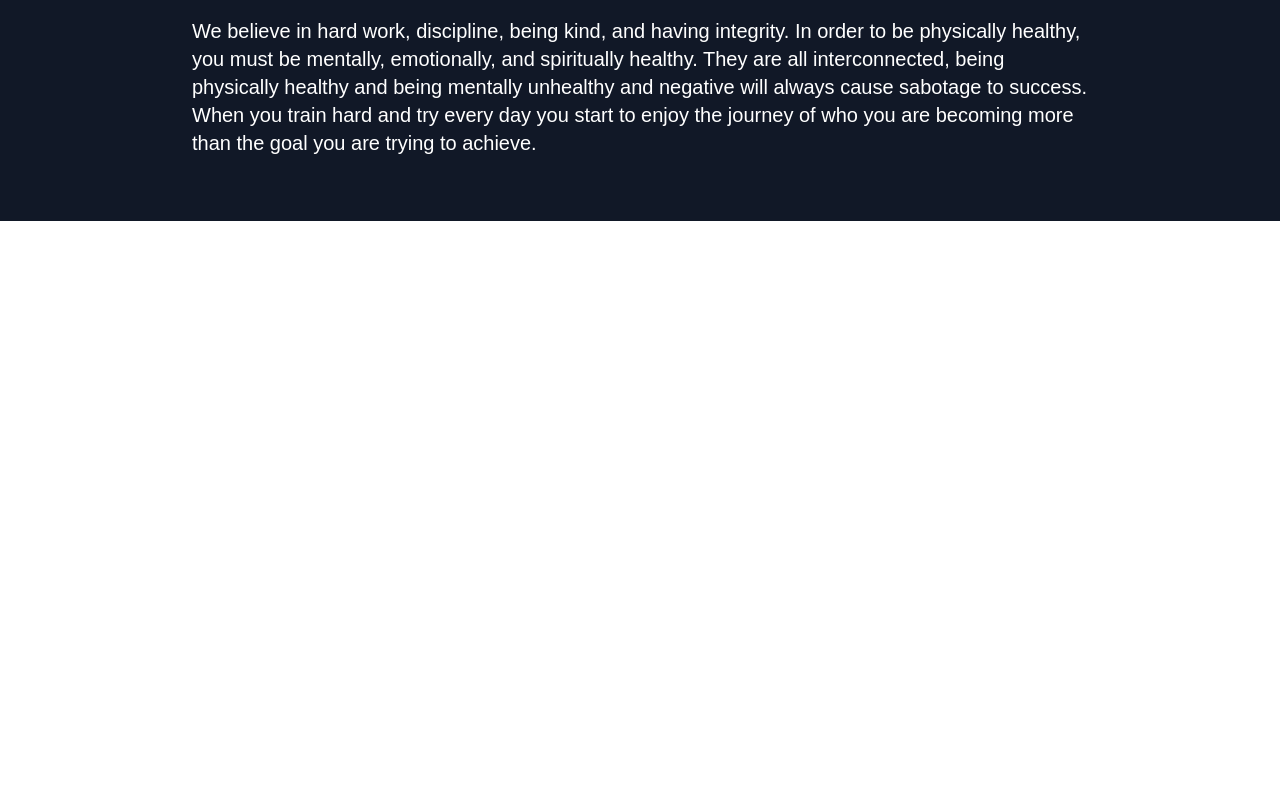
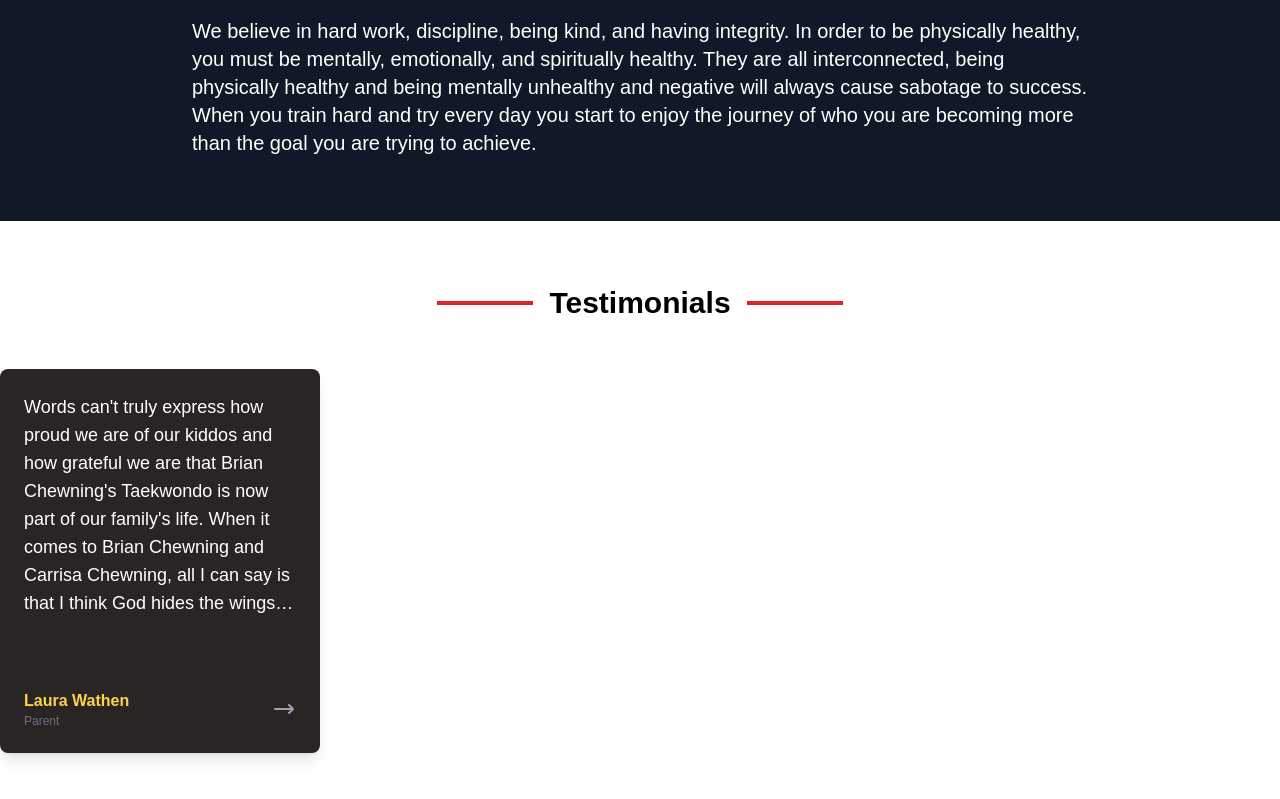
Before and after one commit to DylanWDev/GetRaw-Martial-Arts, a Next.js app: page / in a window 1280 px wide. Shown: the part 1903-2702 px from the top of the page. Before the commit the page ends 2124 px from the top, so only its background shows below. Built offline with nearby package versions, Linux system fonts and the light colour scheme.

Commit message:
almost finished with testimonials page

```diff
--- a/src/app/components/Nav/Nav.jsx
+++ b/src/app/components/Nav/Nav.jsx
@@ -27,10 +27,9 @@ const Nav = () => {
           <a href="/about">About</a>
           <a href="/schedule">Schedule</a>
           <a href="/contact">Contact</a>
-          <button className="rounded-full bg-white p-1 shadow-2xl">
+          <button className="rounded-full bg-white p-1 shadow-2xl transform transition-transform hover:scale-110">
             <svg xmlns="http://www.w3.org/2000/svg" fill="none" viewBox="0 0 24 24" strokeWidth={1.5} stroke="currentColor" className="w-6 h-6 text-black">
-              <path strokeLinecap="round" strokeLinejoin="round" d="M15 10.5a3 3 0 1 1-6 0 3 3 0 0 1 6 0Z" />
-              <path strokeLinecap="round" strokeLinejoin="round" d="M19.5 10.5c0 7.142-7.5 11.25-7.5 11.25S4.5 17.642 4.5 10.5a7.5 7.5 0 1 1 15 0Z" />
+              <path strokeLinecap="round" strokeLinejoin="round" d="M2.25 6.75c0 8.284 6.716 15 15 15h2.25a2.25 2.25 0 0 0 2.25-2.25v-1.372c0-.516-.351-.966-.852-1.091l-4.423-1.106c-.44-.11-.902.055-1.173.417l-.97 1.293c-.282.376-.769.542-1.21.38a12.035 12.035 0 0 1-7.143-7.143c-.162-.441.004-.928.38-1.21l1.293-.97c.363-.271.527-.734.417-1.173L6.963 3.102a1.125 1.125 0 0 0-1.091-.852H4.5A2.25 2.25 0 0 0 2.25 4.5v2.25Z" />
             </svg>
           </button>
         </div>
--- a/src/app/globals.css
+++ b/src/app/globals.css
@@ -70,3 +70,11 @@ html {
   background-color: rgba(0, 0, 0, 0.4); /* Adjust the color and opacity as needed */
   z-index: -1; /* Ensure the pseudo-element stays behind the content */
 }
+
+
+.custom-line-clamp {
+  display: -webkit-box;
+  -webkit-box-orient: vertical;
+  -webkit-line-clamp: 8; /* Adjust the number to your desired line clamp */
+  overflow: hidden;
+}
--- a/src/app/page.js
+++ b/src/app/page.js
@@ -12,6 +12,7 @@ const Home = () => {
         <LandingContent />
         <About />
         <PhilosophySection />
+        <Testimonials />
       </div>
     </>
   );
@@ -25,15 +26,10 @@ const LandingContent = () => {
           GetRaw Martial Arts!
         </h1>
         <p className="tracking-wide text-sm sm:text-base md:text-lg lg:text-xl xl:text-1xl w-full lg:w-9/12">
-          Welcome to Get Ready and Win Martial Arts! We specialize in using
-          martial arts to develop essential life skills, aiming to equip you
-          with the tools for success in every aspect of life. Rooted in
-          Christian values, our academy emphasizes family, respect, and
-          self-defense. Join us to unlock your full potential through martial
-          arts discipline!
+          Start Your Martial Arts Journey Today!
         </p>
         <button className="tracking-widest font-bold rounded-full bg-red-700 p-2 w-48 sm:w-60 md:w-72 lg:w-80 xl:w-80">
-          GET STARTED
+          <a href="/contact">GET STARTED</a>
         </button>
       </div>
     </div>
@@ -46,7 +42,9 @@ const PhilosophySection = () => {
       <div className="flex flex-col items-center">
         <div className="flex flex-row items-center mb-6 text-white">
           <hr className="border-2 border-red-600 w-16 sm:w-24"></hr>
-          <h2 className="text-2xl sm:text-3xl font-bold relative mx-4">Our Philosophy</h2>
+          <h2 className="text-2xl sm:text-3xl font-bold relative mx-4">
+            Our Philosophy
+          </h2>
           <hr className="border-2 border-red-600 w-16 sm:w-24"></hr>
         </div>
         <div className="max-w-4xl text-white">
@@ -93,33 +91,96 @@ const PhilosophySection = () => {
   );
 };
 
-
 const About = () => {
   return (
     <section className="py-12 px-4 sm:px-12 bg-gray-100 ">
       <div className="max-w-4xl mx-auto flex flex-col sm:flex-row items-center">
-        <div className="w-full sm:w-1/2 mb-8">
-          <div className="flex flex-col items-center sm:items-start">
-            <div className="flex flex-row items-center mb-6 text-black">
+        <div className="w-full sm:w-1/2 mb-8 flex">
+          <div className="flex flex-col items-center sm:items-start justify-center">
+            <div className="flex flex-row items-center mb-6 text-white">
               <hr className="border-2 border-red-600 w-16 sm:w-24"></hr>
-              <h2 className="text-2xl sm:text-3xl font-bold relative mx-4">About Us</h2>
+              <h2 className="text-black text-2xl sm:text-3xl font-bold relative mx-4">
+                About Us
+              </h2>
               <hr className="border-2 border-red-600 w-16 sm:w-24"></hr>
             </div>
             <p className="text-base sm:text-lg md:text-xl lg:text-lg xl:text-xl mb-4 text-black">
-            Welcome to Get Ready and Win Martial Arts! We specialize in using martial arts to develop essential life skills, aiming to equip you with the tools for success in every aspect of life. Rooted in Christian values, our academy emphasizes family, respect, and self-defense. Join us to unlock your full potential through martial arts discipline!
+              Welcome to Get Ready and Win Martial Arts! We specialize in using
+              martial arts to develop essential life skills, aiming to equip you
+              with the tools for success in every aspect of life. Rooted in
+              Christian values, our academy emphasizes family, respect, and
+              self-defense. Join us to unlock your full potential through
+              martial arts discipline!
             </p>
             <p className="text-base sm:text-lg md:text-xl lg:text-lg xl:text-xl mb-4 text-black">
-              You can customize this component further by adding images, videos, or any other relevant content.
+              You can customize this component further by adding images, videos,
+              or any other relevant content.
             </p>
           </div>
         </div>
-        <div className="w-full sm:w-1/2">
-          <img src="images/kicking.webp" alt="About Us" className="w-full h-auto" style={{ filter: "brightness(0.1)" }} />
+        <div className="w-full sm:w-1/2 flex justify-center">
+          <img
+            src="images/kicking.webp"
+            alt="About Us"
+            className="w-full h-auto"
+            style={{ filter: "brightness(0.1)" }}
+          />
         </div>
       </div>
     </section>
   );
 };
 
+const Testimonials = ({ name, testimonial }) => {
+  return (
+    <section className="bg-white overflow-hidden shadow-lg py-16">
+      <div className="flex justify-center pb-12 items-center">
+        <hr className="border-2 border-red-600 w-16 sm:w-24"></hr>
+        <h2 className="text-2xl sm:text-3xl font-bold relative mx-4">
+          Testimonials
+        </h2>
+        <hr className="border-2 border-red-600 w-16 sm:w-24"></hr>
+      </div>
+      <Card
+        name="Laura Wathen"
+        testimonial="Words can't truly express how proud we are of our kiddos and how grateful we are that Brian Chewning's Taekwondo is now part of our family's life. When it comes to Brian Chewning and Carrisa Chewning, all I can say is that I think God hides the wings of angels so we don't freak out when we meet them. These people are nothing short of inspirational!!! If anyone is seeking an activity for their kids that builds strength, stamina, skill, character, perseverance and RESPECT or are in search of a new resource for mental and physical health, fitness and, yes, fun for themselves, come check out Brian Chewning's Taekwondo!!"
+      />
+    </section>
+  );
+};
+
+const Card = ({ name, testimonial }) => {
+  return (
+    <div className="bg-stone-800 rounded-lg overflow-hidden shadow-lg w-80 h-96 flex flex-col justify-between">
+      <div className="p-6">
+        <div className="text-white text-lg h-56 overflow-y-hidden text-ellipsis">
+          <p className="custom-line-clamp ">{testimonial}</p>
+        </div>
+      </div>
+      <div className="p-6">
+        <div className="flex justify-between items-center">
+          <div>
+            <p className="text-md font-bold text-amber-300 truncate">{name}</p>
+            <p className="text-xs text-gray-500">Parent</p>
+          </div>
+          <svg
+            className="h-6 w-6 text-gray-400"
+            fill="none"
+            viewBox="0 0 24 24"
+            stroke="currentColor"
+          >
+            <path
+              strokeLinecap="round"
+              strokeLinejoin="round"
+              strokeWidth="2"
+              d="M17 8l4 4m0 0l-4 4m4-4H3"
+            />
+          </svg>
+        </div>
+      </div>
+    </div>
+  );
+};
+
 
 export default Home;
```
